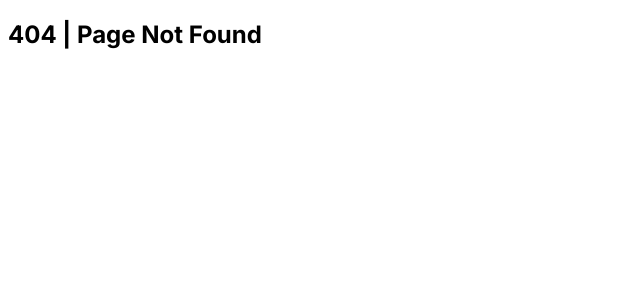
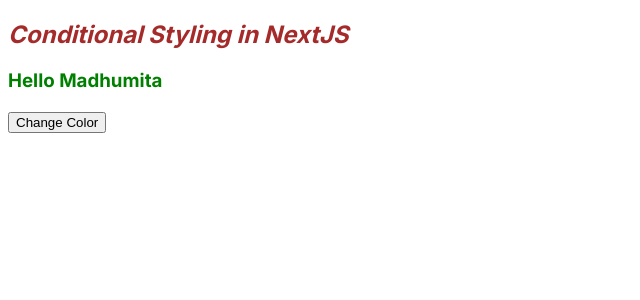
Before and after one commit to madhumitasugandhi/nextjs, a Next.js app: page /conditional-styling in a window 1280 px wide. Before the commit this address had no page. Shown: the top 300 px of the page, without its empty margins (0-640 px from the left). Built offline with nearby package versions, Linux system fonts and the light colour scheme.

Commit message:
conditional styling practice done.

```diff
--- /dev/null
+++ b/src/app/conditional-styling/page.js
@@ -0,0 +1,16 @@
+'use client'
+import { useState } from 'react'
+import style from '../conditionalStyling.module.css'
+
+const ConditionalStyling = () => {
+    const [color, setColor] = useState('blue');
+  return (
+    <>
+    <h2 className={style.heading}><i>Conditional Styling in NextJS</i></h2>
+    <h3 className={color == 'blue' ? style.green : style.heading}>Hello Madhumita</h3>
+    <button onClick={()=>setColor('red')}>Change Color</button>
+    </>
+  )
+}
+
+export default ConditionalStyling
--- /dev/null
+++ b/src/app/conditionalStyling.module.css
@@ -0,0 +1,8 @@
+.heading
+{
+    color: brown;
+}
+.green
+{
+    color: green;
+}
```
